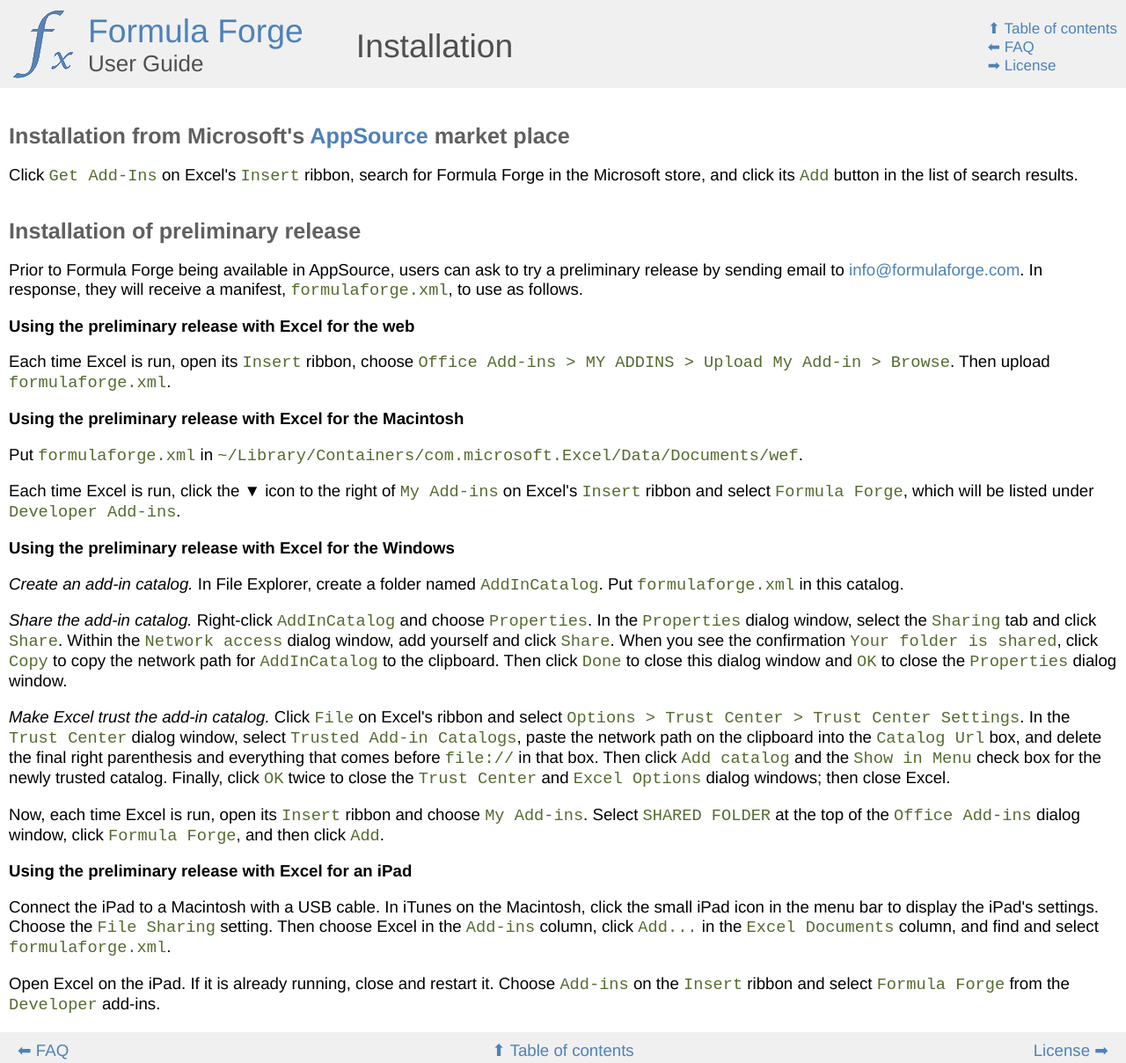
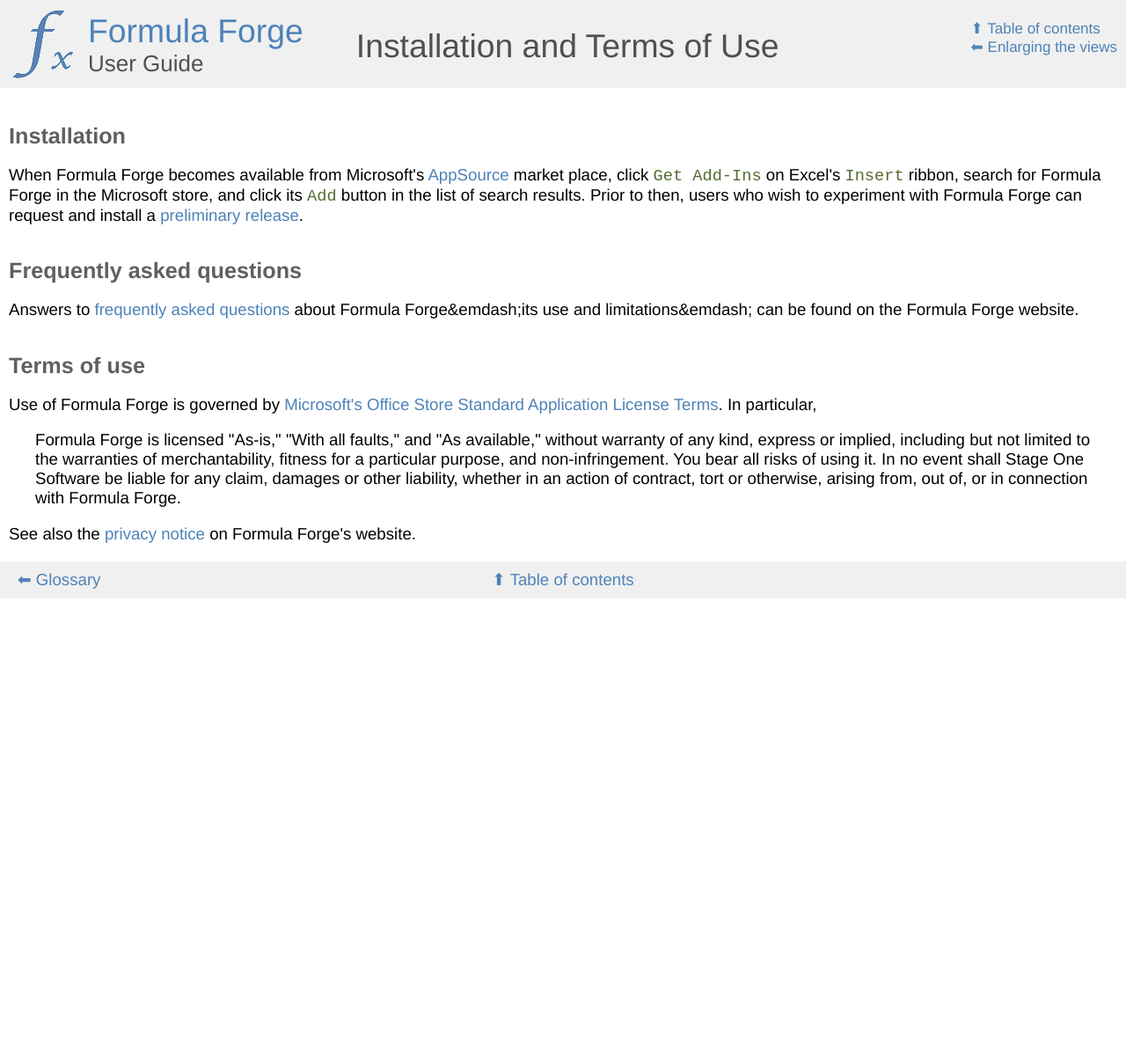
Before and after one commit to sjgarland/formulaview-help, a plain HTML site: page Help/Installation.html in a window 1280 px wide. Shown: the top 1208 px of the page at 88% size. After the commit the page ends 800 px from the top, so only its background shows below. Drawn offline with Linux system fonts and the light colour scheme.

Commit message:
Redo appendices.  Move License, Privacy to website

```diff
--- a/Help/Installation.html
+++ b/Help/Installation.html
@@ -10,107 +10,62 @@
 
   <div id="header">
     <img id="logo" src="Images/fx.png" alt="Formula Forge logo">
-    <div id="logoTitle">Formula Forge<div id="logoSubtitle">User Guide</div></div>
-    <span id="headerTitle">Installation</span>
+    <div id="logoTitle">Formula Forge<div id="logoSubtitle">User Guide</div>
+    </div>
+    <span id="headerTitle">Installation and Terms of Use</span>
     <span id="headerNav">
       <a href="TOC.html">&#11014; Table of contents</a><br>
-      <a href="FAQ.html">&#11013; FAQ</a><br>
-      <a href="License.html">&#10145; License</a>
+      <a href="Glossary.html">&#11013; Enlarging the views</a><br>
     </span>
   </div>
 
-  <h2>Installation</h2>
+  <h2>Installation and Terms of Use</h2>
 
-  <h3>
-    Installation from  Microsoft's
-    <a href="https://appsource.microsoft.com/en-us/marketplace/apps?product=office%3Bexcel">AppSource</a>
-    market place
-  </h3>
+  <h3>Installation</h3>
 
   <p>
-    Click <code>Get Add-Ins</code> on Excel's <code>Insert</code> ribbon, search for Formula Forge
-    in the Microsoft store, and click its <code>Add</code> button in the list of search results.
+    When Formula Forge becomes available from Microsoft's
+    <a href="https://appsource.microsoft.com/en-us/marketplace/apps?product=office%3Bexcel">AppSource</a>
+    market place, click <code>Get Add-Ins</code> on Excel's <code>Insert</code> ribbon, search for Formula Forge
+    in the Microsoft store, and click its <code>Add</code> button in the list of search results. Prior to then,
+    users who wish to experiment with Formula Forge can request and install a <a href="Preliminary.html">preliminary
+    release</a>.
   </p>
 
-  <h3>Installation of preliminary release</h3>
+  <h3>Frequently asked questions</h3>
 
   <p>
-    Prior to Formula Forge being available in AppSource, users can ask to try a preliminary
-    release by sending email to <a href="mailto:info@formulaforge.com">info@formulaforge.com</a>.
-    In response, they will receive a manifest, <code>formulaforge.xml</code>, to use as follows.
+    Answers to <a href="https://formulaforge.com/faqs">frequently asked questions</a>
+    about Formula Forge&emdash;its use and limitations&emdash; can be found on the Formula
+    Forge website.
   </p>
 
-  <p><b>Using the preliminary release with Excel for the web</b></p>
+  <h3>Terms of use</h3>
 
   <p>
-    Each time Excel is run, open its <code>Insert</code> ribbon, choose <code>Office Add-ins &gt;
-    MY ADDINS &gt; Upload My Add-in &gt; Browse</code>.  Then upload <code>formulaforge.xml</code>.
+    Use of Formula Forge is governed by
+    <a href="https://support.office.com/client/61994a3b-2c87-41c4-a88d-a6455efa362d?omkt=en">
+      Microsoft's Office Store Standard Application License Terms</a>. In particular,
+  </p>
+  <blockquote>
+    Formula Forge is licensed "As-is," "With all faults," and "As available," without warranty
+    of any kind, express or implied, including but not limited to the warranties of merchantability,
+    fitness for a particular purpose, and non-infringement. You bear all risks of using it.
+    In no event shall Stage One Software be liable for any claim, damages or other liability,
+    whether in an action of contract, tort or otherwise, arising from, out of, or in connection
+    with Formula Forge.
+  </blockquote>
+  <p>
+    See also the <a href="https://formulaforge.com/privacy-notice">privacy notice</a> on
+    Formula Forge's website.
   </p>
 
-  <p><b>Using the preliminary release with Excel for the Macintosh</b></p>
-
-  <p>
-    Put <code>formulaforge.xml</code> in <code>~/Library/Containers/com.microsoft.Excel/Data/Documents/wef</code>.
-  </p><p>
-    Each time Excel is run, click the &#9660; icon to the right of <code>My Add-ins</code> on Excel's
-    <code>Insert</code> ribbon and select <code>Formula Forge</code>, which will be listed under
-    <code>Developer Add-ins</code>.
-  </p>
-
-  <p><b>Using the preliminary release with Excel for the Windows</b></p>
-
-  <p>
-    <em>Create an add-in catalog.</em>  In File Explorer, create a folder named <code>AddInCatalog</code>.
-    Put <code>formulaforge.xml</code> in this catalog.
-  </p><p>
-    <em>Share the add-in catalog.</em>
-    Right-click <code>AddInCatalog</code> and choose <code>Properties</code>.  In the <code>Properties</code>
-    dialog window, select the <code>Sharing</code> tab and click <code>Share</code>.
-    Within the <code>Network access</code> dialog window, add yourself and click <code>Share</code>.
-    When you see the confirmation <code>Your folder is shared</code>, click <code>Copy</code> to copy
-    the network path for <code>AddInCatalog</code> to the clipboard. Then click <code>Done</code> to
-    close this dialog window and <code>OK</code> to close the <code>Properties</code> dialog window.
-  </p>
-
-  <p>
-    <em>Make Excel trust the add-in catalog.</em>  Click <code>File</code> on Excel's ribbon and
-    select <code>Options &gt; Trust Center &gt; Trust Center Settings</code>.
-    In the <code>Trust Center</code> dialog window, select <code>Trusted Add-in Catalogs</code>,
-    paste the network path on the clipboard into the <code>Catalog Url</code> box, and delete the
-    final right parenthesis and everything that comes before <code>file://</code> in that box.
-    Then click <code>Add catalog</code> and the <code>Show in Menu</code> check box for the newly
-    trusted catalog.  Finally, click <code>OK</code> twice to close the <code>Trust Center</code>
-    and <code>Excel Options</code> dialog windows; then close Excel.
-  </p>
-
-  <p>
-    Now, each time Excel is run, open its <code>Insert</code> ribbon and choose
-    <code>My Add-ins</code>.  Select <code>SHARED FOLDER</code> at the top of the
-    <code>Office Add-ins</code> dialog window, click <code>Formula Forge</code>, and then click
-    <code>Add</code>.
-  </p>
-
-  <p><b>Using the preliminary release with Excel for an iPad</b></p>
-
-  <p>
-    Connect the iPad to a Macintosh with a USB cable.  In iTunes on the Macintosh, click the
-    small iPad icon in the menu bar to display the iPad's settings.
-    Choose the <code>File Sharing</code> setting.  Then choose Excel in the
-    <code>Add-ins</code> column, click  <code>Add...</code> in the <code>Excel Documents</code>
-    column, and find and select <code>formulaforge.xml</code>.
-  </p>
-
-  <p>
-    Open Excel on the iPad.  If it is already running, close and restart it.
-    Choose <code>Add-ins</code> on the <code>Insert</code> ribbon and select <code>Formula Forge</code>
-    from the <code>Developer</code> add-ins.
-  </p>
 
   <div id="footer">
-    <span class="nav"><a href="FAQ.html">&#11013; FAQ</a></span>
+    <span class="nav"><a href="Glossary.html">&#11013; Glossary</a></span>
     <span class="nav center"><a href="TOC.html">&#11014; Table of contents</a></span>
-    <span class="nav right"><a href="License.html">License &#10145;</a></span>
   </div>
 
 </body>
+
 </html>
```
Also changed, not shown: Help/License.html (+1 -1 lines), Help/Preliminary.html (added, +97 -0 lines), Help/Privacy.html (+21 -19 lines), Help/TOC.html (+1 -8 lines).
